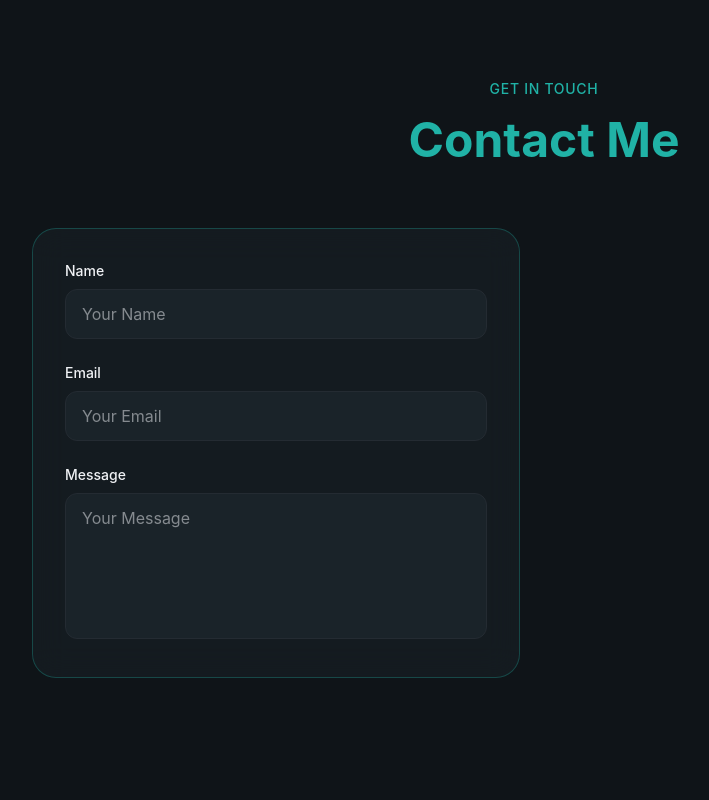
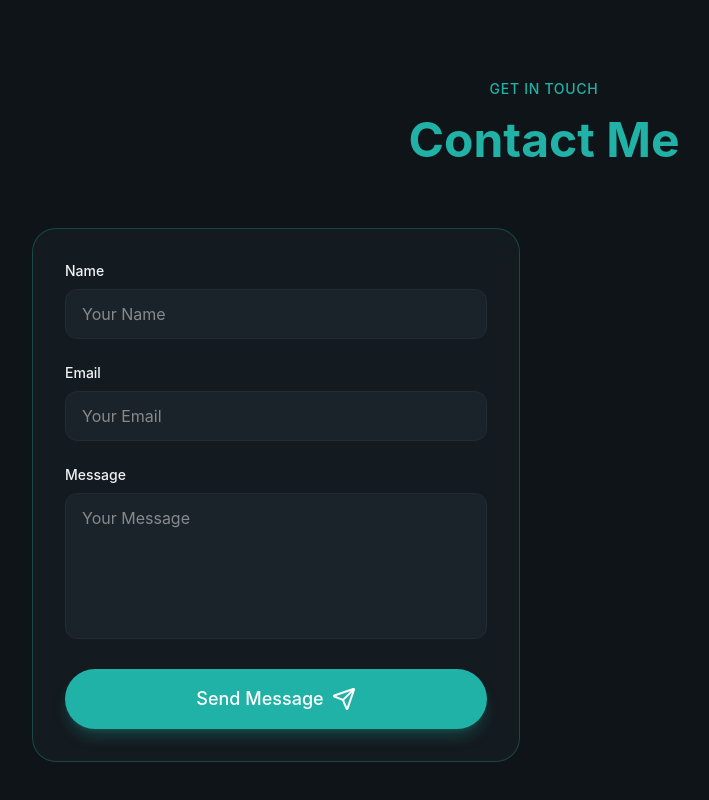
Before and after one commit to Colby-Patterson2/dev-portfolio, a React (Vite) app: page / in a window 1280 px wide. Shown: the part 3233-4033 px from the top of the page, without its empty margins (96-805 px from the left). Built offline with nearby package versions, Linux system fonts and the light colour scheme.

Commit message:
Add contact section

```diff
--- a/package.json
+++ b/package.json
@@ -10,6 +10,7 @@
     "preview": "vite preview"
   },
   "dependencies": {
+    "@emailjs/browser": "^4.4.1",
     "@tailwindcss/vite": "^4.3.1",
     "lucide-react": "^1.21.0",
     "react": "^19.2.6",
--- a/src/components/Button.jsx
+++ b/src/components/Button.jsx
@@ -1,4 +1,4 @@
-export const Button = ({ className="", size="default", children }) => {
+export const Button = ({ className="", size="default", children, ...props }) => {
     const baseClasses = "relative overflow-hidden rounded-full font-medium focus:outline-none focus-visible:ring-2 focus-visible:ring-primary bg-primary text-primary-foreground hover:bg-primary/90 shadow-lg shadow-primary/25";
 
     const sizeClasses = {
@@ -8,7 +8,7 @@ export const Button = ({ className="", size="default", children }) => {
     }
     const classes = `${baseClasses} ${sizeClasses[size]} ${className}`;
     return (
-        <button className={classes}>
+        <button className={classes} {...props}>
             <span className="relative flex items-center justify-center gap-2">{children}</span>
         </button>
     )
--- a/src/sections/Contact.jsx
+++ b/src/sections/Contact.jsx
@@ -1,4 +1,51 @@
+import { Send } from "lucide-react"
+import { Button } from "../components/Button"
+import { useState } from "react"
+import emailjs from "@emailjs/browser"
+
 export const Contact = () => {
+    const [formData, setFormData] = useState({
+        name:"",
+        email:"",
+        message:""
+    });
+
+    const [isLoading, setIsLoading] = useState(false);
+    const [submitStatus, setSubmitStatus] = useState({
+        type: null,
+        message: "",
+    })
+
+    const handleSubmit = async (e) => {
+        e.preventDefault();
+
+        setIsLoading(true);
+        setSubmitStatus({ type: null, message: ""});
+
+        try {
+            const serviceId = import.meta.env.VITE_EMAILJS_SERVICE_ID;
+            const templateId = import.meta.env.VITE_EMAILJS_TEMPLATE_ID;
+            const publicKey = import.meta.env.VITE_EMAILJS_PUBLIC_KEY;
+
+            if (!serviceId || !templateId || !publicKey) {
+                throw new Error(
+                "EmailJS configuration missing"
+            );
+        }
+            await emailjs.send(serviceId, templateId, {name: formData.name, email: formData.email, message: formData.message}, publicKey);
+
+            setSubmitStatus({
+                type: "Success",
+                message: "Message sent successfully"
+            });
+            setFormData({ name: "", email: "", message: "" });
+        } catch (err){
+            console.log(err);
+        } finally {
+            setIsLoading(false);
+        }
+    }
+
     return (
         <section id="contact" className="py-32 overflow-hidden">
             <div className="absolute top-0 left-0 w-full h-full">
@@ -18,21 +65,25 @@ export const Contact = () => {
 
                 <div className="grid lg:grid-cols-2 gap-12 max-w-5xl mx-auto">
                     <div className="glass p-8 rounded-3xl border border-primary/30 animate-fade-in animation-delay-300">
-                        <form className="space-y-6">
+                        <form className="space-y-6" onSubmit={handleSubmit}>
                             <div>
                                 <label htmlFor="name" className="block text-sm font-medium mb-2">Name</label>
-                                <input id="name" type="text" required placeholder="Your Name" className="w-full px-4 py-3 bg-surface rounded-xl border border-border focus:border-primary focus:ring-1 focus:ring-primary outline-none transition-all"/>
+                                <input id="name" type="text" required placeholder="Your Name" className="w-full px-4 py-3 bg-surface rounded-xl border border-border focus:border-primary focus:ring-1 focus:ring-primary outline-none transition-all" value={formData.name} onChange={(e) => setFormData({ ...formData, name: e.target.value })}/>
                             </div>
 
                             <div>
                                 <label htmlFor="email" className="block text-sm font-medium mb-2">Email</label>
-                                <input id="email" type="email" required placeholder="Your Email" className="w-full px-4 py-3 bg-surface rounded-xl border border-border focus:border-primary focus:ring-1 focus:ring-primary outline-none transition-all"/>
+                                <input id="email" type="email" required placeholder="Your Email" className="w-full px-4 py-3 bg-surface rounded-xl border border-border focus:border-primary focus:ring-1 focus:ring-primary outline-none transition-all" value={formData.email} onChange={(e) => setFormData({ ...formData, email: e.target.value })}/>
                             </div>
 
                             <div>
                                 <label htmlFor="message" className="block text-sm font-medium mb-2">Message</label>
-                                <textarea rows={5} required placeholder="Your Message" className="w-full px-4 py-3 bg-surface rounded-xl border border-border focus:border-primary focus:ring-1 focus:ring-primary outline-none transition-all resize-none" />
+                                <textarea rows={5} required placeholder="Your Message" className="w-full px-4 py-3 bg-surface rounded-xl border border-border focus:border-primary focus:ring-1 focus:ring-primary outline-none transition-all resize-none" value={formData.message} onChange={(e) => setFormData({ ...formData, message: e.target.value })}/>
                             </div>
+                            <Button className="w-full" type="submit" size="lg" disabled={isLoading}>
+                                Send Message
+                                <Send />
+                            </Button>
                         </form>
                     </div>
                 </div>
```
Also changed, not shown: 2 other files (tests, documents, lock files or other folders).
